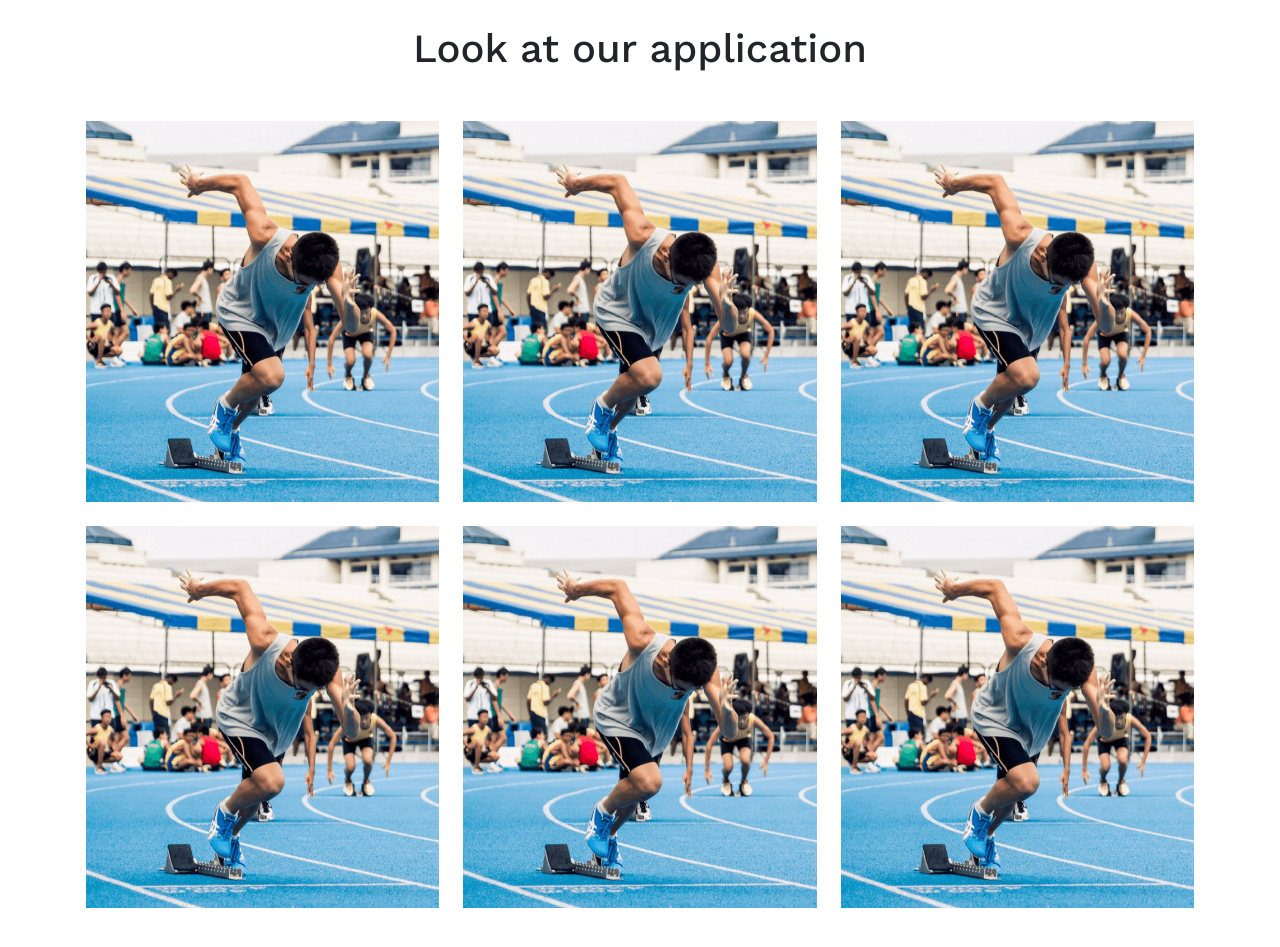
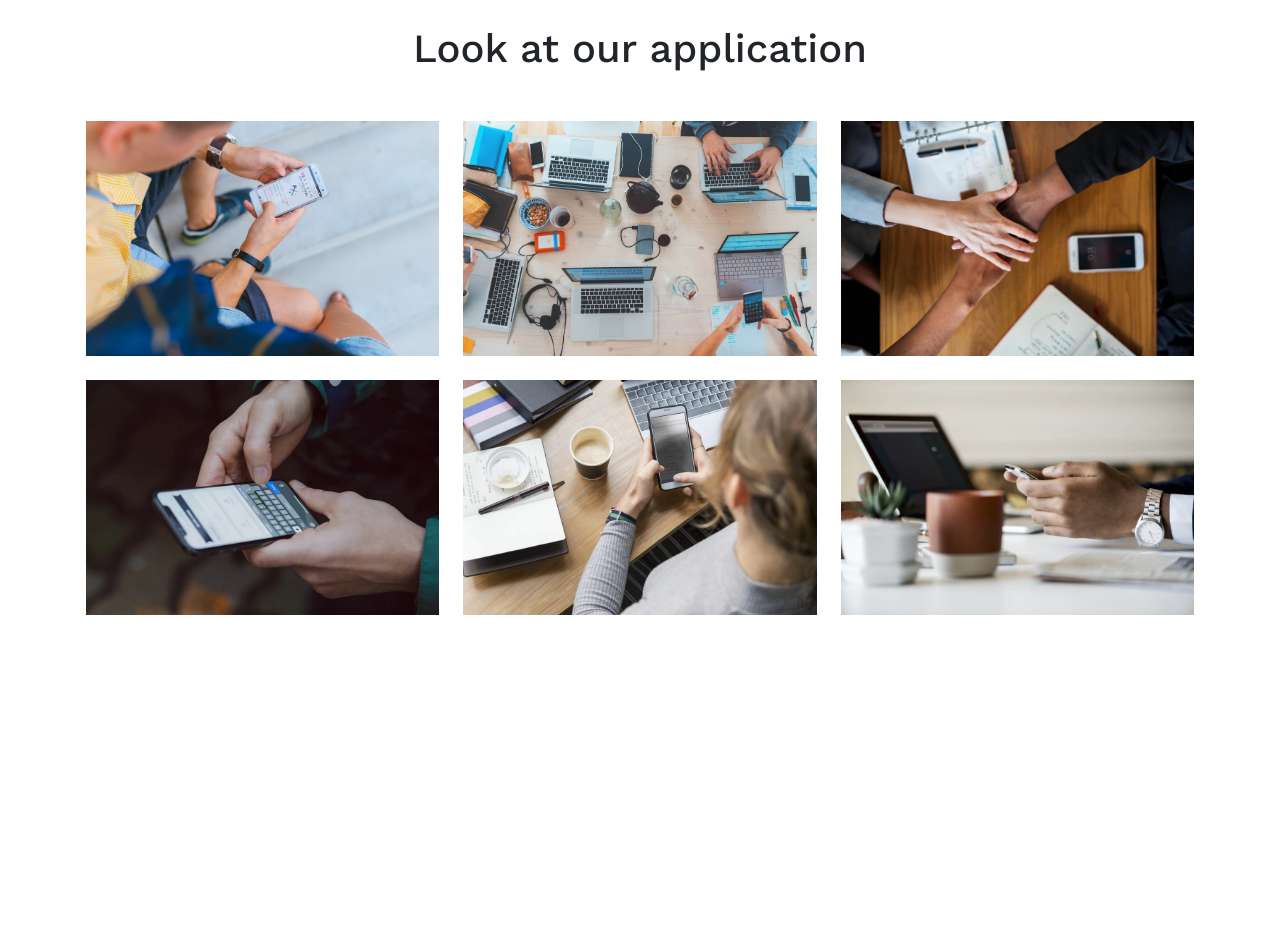
Before and after one commit to Mdhasan112/Bootstrap-AppAMP-Theme-project, a plain HTML site: page index.html in a window 1280 px wide. Shown: the part 2320-3267 px from the top of the page. After the commit the page ends 3007 px from the top, so only its background shows below. Drawn offline with nearby package versions, Linux system fonts and the light colour scheme.

Commit message:
portfolio

```diff
--- a/index.html
+++ b/index.html
@@ -238,7 +238,7 @@
       <div class="col-lg-4">
         <div class="portfolio-items mb-4">
           <a href="#">
-            <img src="images/mbr-7.jpg" alt="">
+            <img src="images/mbr-10.jpg" alt="">
           </a>
         </div>
       </div>
@@ -246,7 +246,7 @@
       <div class="col-lg-4">
         <div class="portfolio-items mb-4">
           <a href="#">
-            <img src="images/mbr-7.jpg" alt="">
+            <img src="images/background18.jpg" alt="">
           </a>
         </div>
       </div>
@@ -254,7 +254,7 @@
       <div class="col-lg-4">
         <div class="portfolio-items mb-4">
           <a href="#">
-            <img src="images/mbr-7.jpg" alt="">
+            <img src="images/mbr-13.jpg" alt="">
           </a>
         </div>
       </div>
@@ -262,7 +262,7 @@
       <div class="col-lg-4">
         <div class="portfolio-items mb-4">
           <a href="#">
-            <img src="images/mbr-7.jpg" alt="">
+            <img src="images/022.jpg" alt="">
           </a>
         </div>
       </div>
@@ -270,7 +270,7 @@
       <div class="col-lg-4">
         <div class="portfolio-items mb-4">
           <a href="#">
-            <img src="images/mbr-7.jpg" alt="">
+            <img src="images/033.jpg" alt="">
           </a>
         </div>
       </div>
@@ -278,7 +278,7 @@
       <div class="col-lg-4">
         <div class="portfolio-items mb-4">
           <a href="#">
-            <img src="images/mbr-7.jpg" alt="">
+            <img src="images/04.jpg" alt="">
           </a>
         </div>
       </div>
--- a/style.css
+++ b/style.css
@@ -108,7 +108,7 @@ img{
     left: 0;
     height: 100%;
     width: 100%;
-    background: rgba(82, 124, 209, 0.7);
+    background: rgba(63, 119, 231, 0.6);
     opacity: 0;
     visibility: hidden;
     transition: .5s;
```
